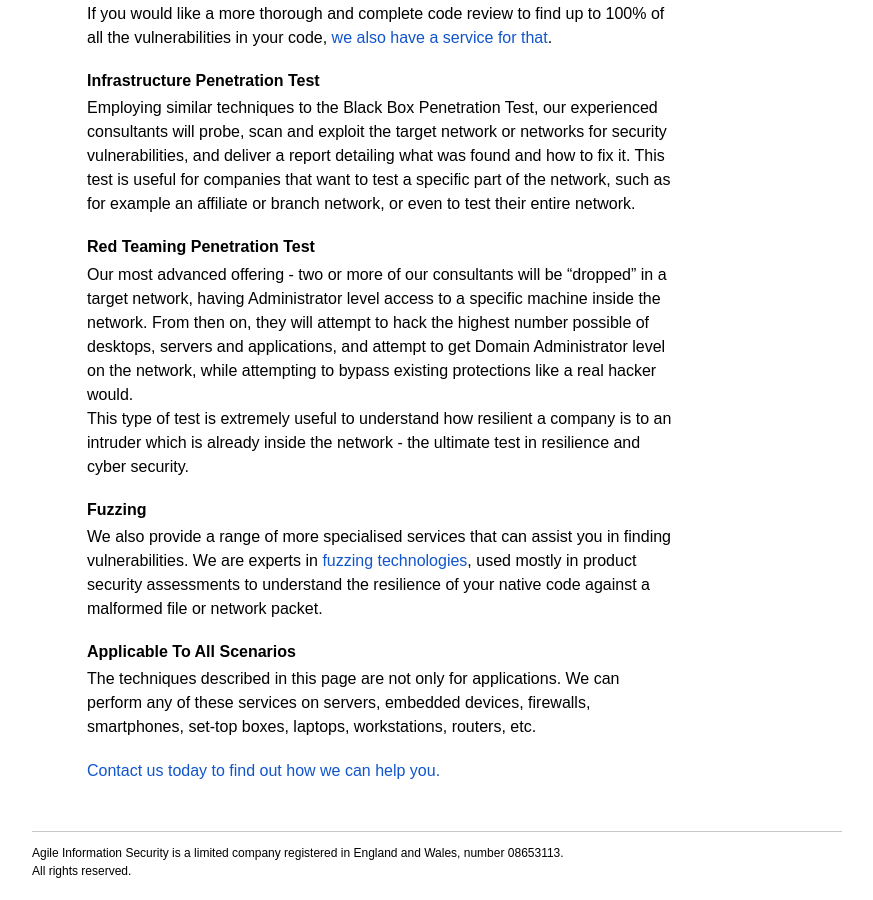
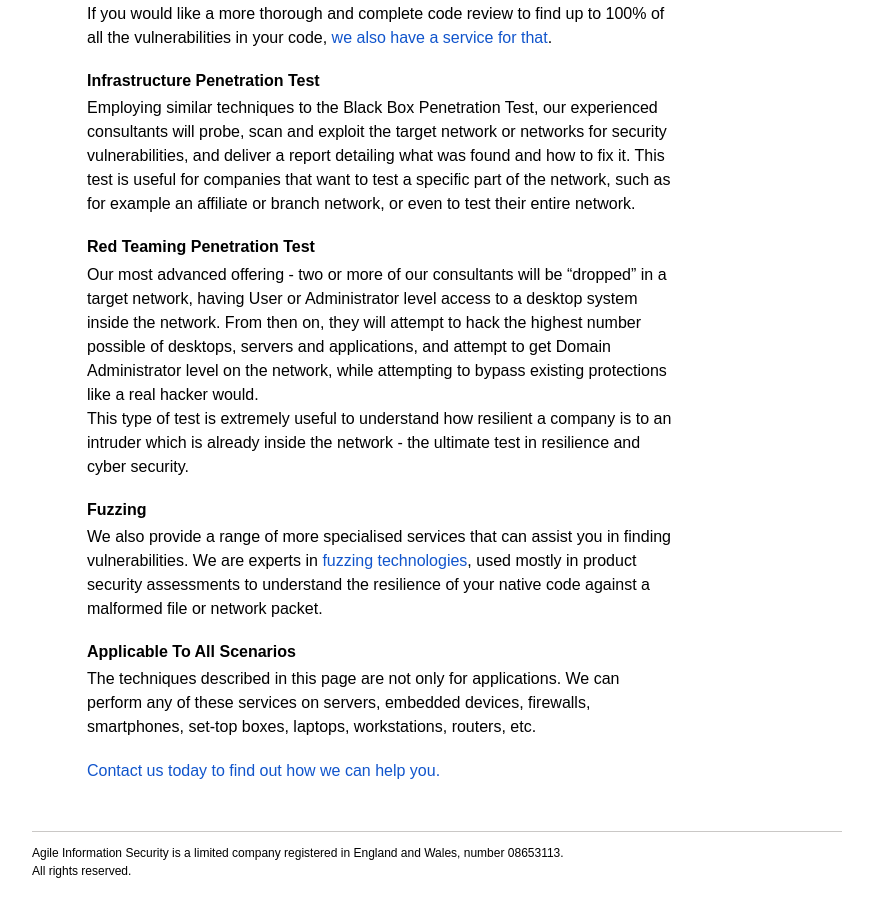
Before and after one commit to pedrib/pedrib.github.io, a Jekyll site: the page built from _posts/2017-12-30-penetration-testing.markdown, in a window 1280 px wide and 900 px high, scrolled down 574 px. Shown: the whole window, without its empty margins (203-1076 px from the left). Built offline with Jekyll 4.4.1, drawn with Linux system fonts in a browser that asks for light colours.

Commit message:
fix red team description

```diff
--- a/_posts/2017-12-30-penetration-testing.markdown
+++ b/_posts/2017-12-30-penetration-testing.markdown
@@ -23,7 +23,7 @@ If you would like a more thorough and complete code review to find up to 100% of
 Employing similar techniques to the Black Box Penetration Test, our experienced consultants will probe, scan and exploit the target network or networks for security vulnerabilities, and deliver a report detailing what was found and how to fix it. This test is useful for companies that want to test a specific part of the network, such as for example an affiliate or branch network, or even to test their entire network.
 
 ### Red Teaming Penetration Test
-Our most advanced offering - two or more of our consultants will be "dropped" in a target network, having Administrator level access to a specific machine inside the network. From then on, they will attempt to hack the highest number possible of desktops, servers and applications, and attempt to get Domain Administrator level on the network, while attempting to bypass existing protections like a real hacker would.
+Our most advanced offering - two or more of our consultants will be "dropped" in a target network, having User or Administrator level access to a desktop system inside the network. From then on, they will attempt to hack the highest number possible of desktops, servers and applications, and attempt to get Domain Administrator level on the network, while attempting to bypass existing protections like a real hacker would.
 <br>This type of test is extremely useful to understand how resilient a company is to an intruder which is already inside the network - the ultimate test in resilience and cyber security.
 
 ### Fuzzing
```
